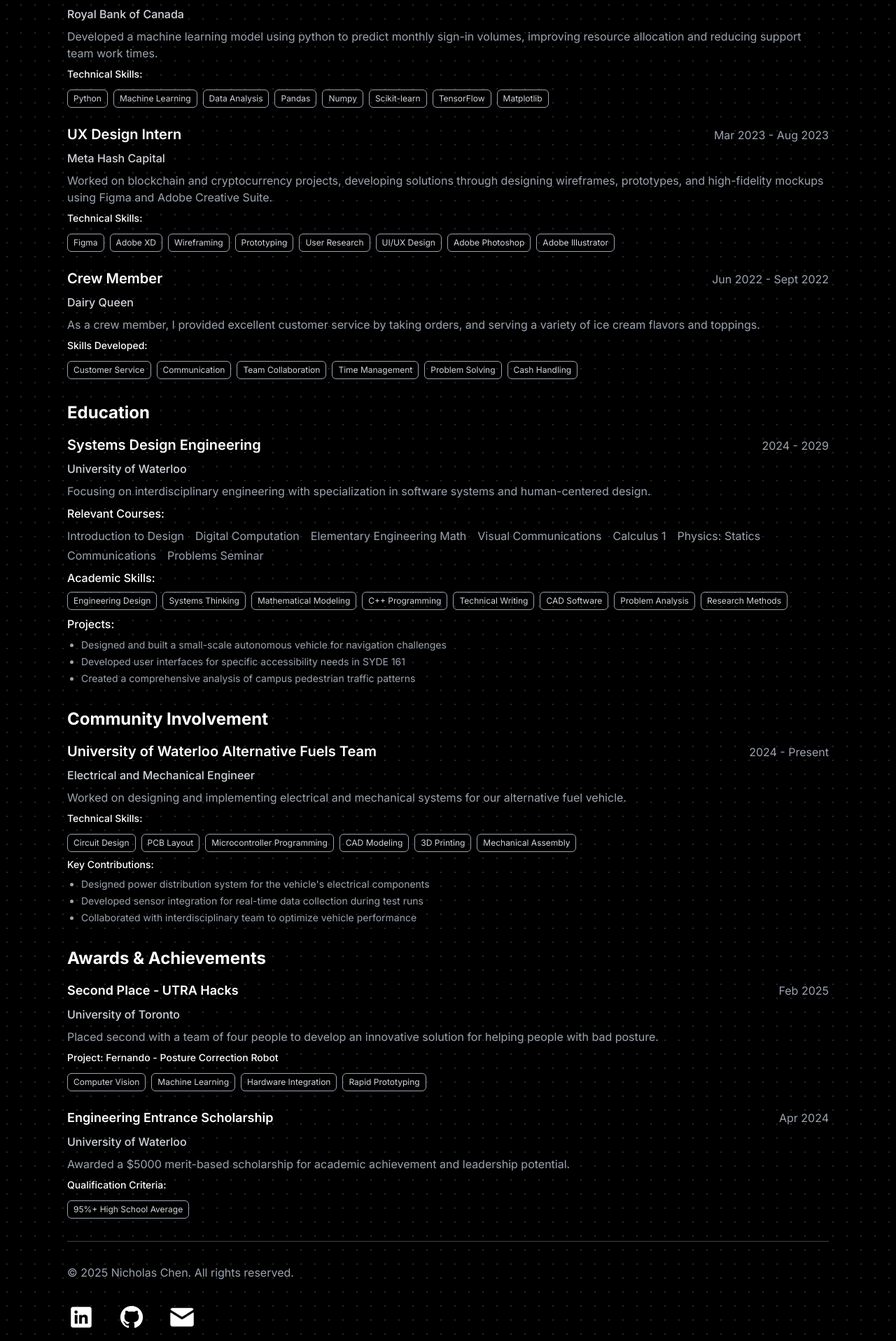
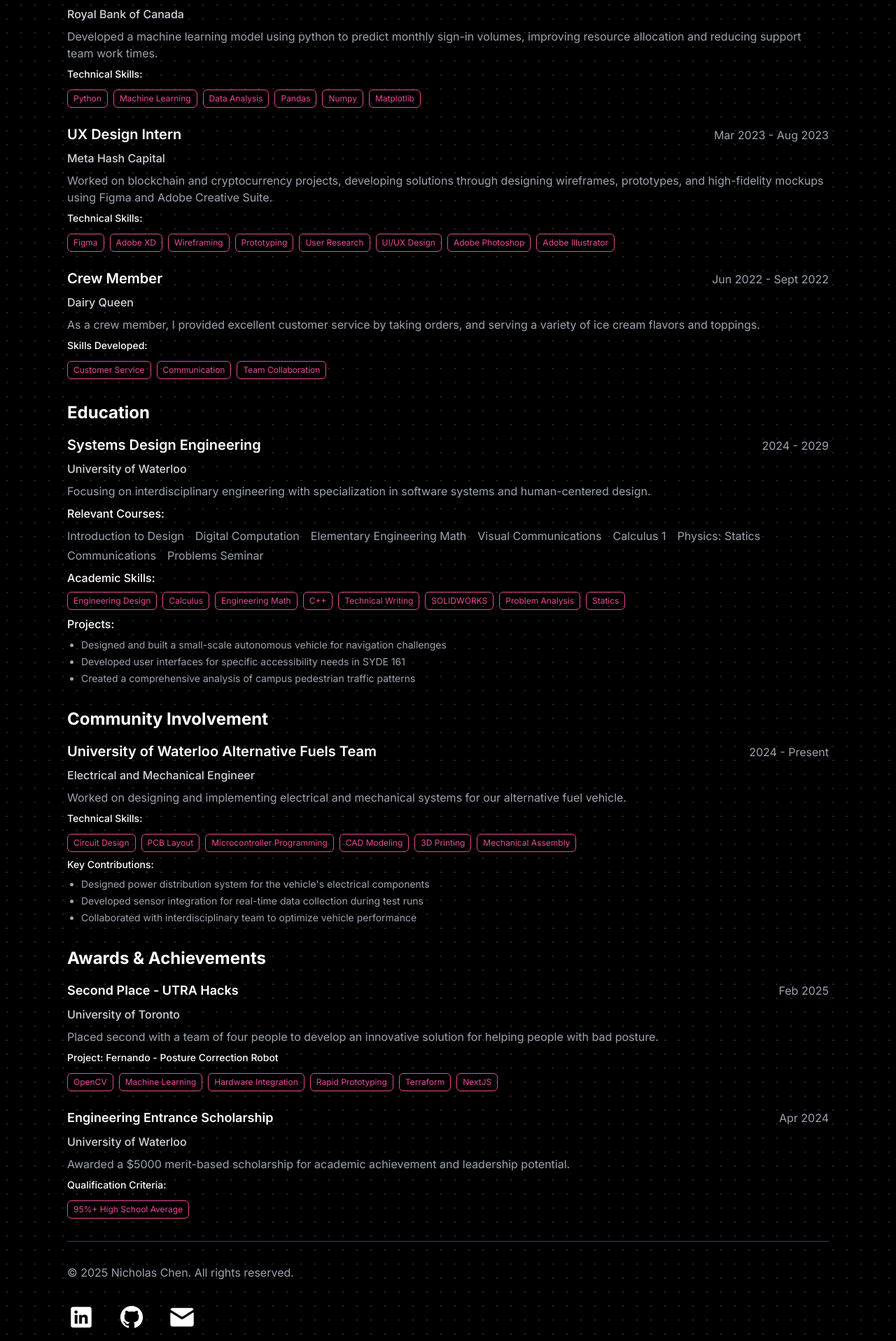
Before and after one commit to nicholaschen09/nicholas-personal-website, a Next.js app: page /about in a window 1280 px wide. Shown: the part 1083-3000 px from the top of the page at 70% size. Built offline with nearby package versions, Linux system fonts and the light colour scheme.

Commit message:
fixed about me tech skills colours

```diff
--- a/app/about/page.tsx
+++ b/app/about/page.tsx
@@ -186,28 +186,22 @@ export default function About() {
                     Technical Skills:
                   </p>
                   <div className="flex flex-wrap gap-2 mt-3">
-                    <span className="px-2 py-1 border border-gray-400 text-gray-300 rounded-md text-xs">
+                    <span className="px-2 py-1 border border-pink-500 text-pink-500 rounded-md text-xs">
                       Python
                     </span>
-                    <span className="px-2 py-1 border border-gray-400 text-gray-300 rounded-md text-xs">
+                    <span className="px-2 py-1 border border-pink-500 text-pink-500 rounded-md text-xs">
                       Machine Learning
                     </span>
-                    <span className="px-2 py-1 border border-gray-400 text-gray-300 rounded-md text-xs">
+                    <span className="px-2 py-1 border border-pink-500 text-pink-500 rounded-md text-xs">
                       Data Analysis
                     </span>
-                    <span className="px-2 py-1 border border-gray-400 text-gray-300 rounded-md text-xs">
+                    <span className="px-2 py-1 border border-pink-500 text-pink-500 rounded-md text-xs">
                       Pandas
                     </span>
-                    <span className="px-2 py-1 border border-gray-400 text-gray-300 rounded-md text-xs">
+                    <span className="px-2 py-1 border border-pink-500 text-pink-500 rounded-md text-xs">
                       Numpy
                     </span>
-                    <span className="px-2 py-1 border border-gray-400 text-gray-300 rounded-md text-xs">
-                      Scikit-learn
-                    </span>
-                    <span className="px-2 py-1 border border-gray-400 text-gray-300 rounded-md text-xs">
-                      TensorFlow
-                    </span>
-                    <span className="px-2 py-1 border border-gray-400 text-gray-300 rounded-md text-xs">
+                    <span className="px-2 py-1 border border-pink-500 text-pink-500 rounded-md text-xs">
                       Matplotlib
                     </span>
                   </div>
@@ -235,28 +229,28 @@ export default function About() {
                     Technical Skills:
                   </p>
                   <div className="flex flex-wrap gap-2 mt-3">
-                    <span className="px-2 py-1 border border-gray-400 text-gray-300 rounded-md text-xs">
+                    <span className="px-2 py-1 border border-pink-500 text-pink-500 rounded-md text-xs">
                       Figma
                     </span>
-                    <span className="px-2 py-1 border border-gray-400 text-gray-300 rounded-md text-xs">
+                    <span className="px-2 py-1 border border-pink-500 text-pink-500 rounded-md text-xs">
                       Adobe XD
                     </span>
-                    <span className="px-2 py-1 border border-gray-400 text-gray-300 rounded-md text-xs">
+                    <span className="px-2 py-1 border border-pink-500 text-pink-500 rounded-md text-xs">
                       Wireframing
                     </span>
-                    <span className="px-2 py-1 border border-gray-400 text-gray-300 rounded-md text-xs">
+                    <span className="px-2 py-1 border border-pink-500 text-pink-500 rounded-md text-xs">
                       Prototyping
                     </span>
-                    <span className="px-2 py-1 border border-gray-400 text-gray-300 rounded-md text-xs">
+                    <span className="px-2 py-1 border border-pink-500 text-pink-500 rounded-md text-xs">
                       User Research
                     </span>
-                    <span className="px-2 py-1 border border-gray-400 text-gray-300 rounded-md text-xs">
+                    <span className="px-2 py-1 border border-pink-500 text-pink-500 rounded-md text-xs">
                       UI/UX Design
                     </span>
-                    <span className="px-2 py-1 border border-gray-400 text-gray-300 rounded-md text-xs">
+                    <span className="px-2 py-1 border border-pink-500 text-pink-500 rounded-md text-xs">
                       Adobe Photoshop
                     </span>
-                    <span className="px-2 py-1 border border-gray-400 text-gray-300 rounded-md text-xs">
+                    <span className="px-2 py-1 border border-pink-500 text-pink-500 rounded-md text-xs">
                       Adobe Illustrator
                     </span>
                   </div>
@@ -284,23 +278,14 @@ export default function About() {
                     Skills Developed:
                   </p>
                   <div className="flex flex-wrap gap-2 mt-3">
-                    <span className="px-2 py-1 border border-gray-400 text-gray-300 rounded-md text-xs">
+                    <span className="px-2 py-1 border border-pink-500 text-pink-500 rounded-md text-xs">
                       Customer Service
                     </span>
-                    <span className="px-2 py-1 border border-gray-400 text-gray-300 rounded-md text-xs">
+                    <span className="px-2 py-1 border border-pink-500 text-pink-500 rounded-md text-xs">
                       Communication
                     </span>
-                    <span className="px-2 py-1 border border-gray-400 text-gray-300 rounded-md text-xs">
+                    <span className="px-2 py-1 border border-pink-500 text-pink-500 rounded-md text-xs">
                       Team Collaboration
-                    </span>
-                    <span className="px-2 py-1 border border-gray-400 text-gray-300 rounded-md text-xs">
-                      Time Management
-                    </span>
-                    <span className="px-2 py-1 border border-gray-400 text-gray-300 rounded-md text-xs">
-                      Problem Solving
-                    </span>
-                    <span className="px-2 py-1 border border-gray-400 text-gray-300 rounded-md text-xs">
-                      Cash Handling
                     </span>
                   </div>
                 </div>
@@ -353,29 +338,29 @@ export default function About() {
                   Academic Skills:
                 </h5>
                 <div className="flex flex-wrap gap-2 mt-2">
-                  <span className="px-2 py-1 border border-gray-400 text-gray-300 rounded-md text-xs">
+                  <span className="px-2 py-1 border border-pink-500 text-pink-500 rounded-md text-xs">
                     Engineering Design
                   </span>
-                  <span className="px-2 py-1 border border-gray-400 text-gray-300 rounded-md text-xs">
-                    Systems Thinking
+                  <span className="px-2 py-1 border border-pink-500 text-pink-500 rounded-md text-xs">
+                    Calculus
                   </span>
-                  <span className="px-2 py-1 border border-gray-400 text-gray-300 rounded-md text-xs">
-                    Mathematical Modeling
+                  <span className="px-2 py-1 border border-pink-500 text-pink-500 rounded-md text-xs">
+                    Engineering Math
                   </span>
-                  <span className="px-2 py-1 border border-gray-400 text-gray-300 rounded-md text-xs">
-                    C++ Programming
+                  <span className="px-2 py-1 border border-pink-500 text-pink-500 rounded-md text-xs">
+                    C++
                   </span>
-                  <span className="px-2 py-1 border border-gray-400 text-gray-300 rounded-md text-xs">
+                  <span className="px-2 py-1 border border-pink-500 text-pink-500 rounded-md text-xs">
                     Technical Writing
                   </span>
-                  <span className="px-2 py-1 border border-gray-400 text-gray-300 rounded-md text-xs">
-                    CAD Software
+                  <span className="px-2 py-1 border border-pink-500 text-pink-500 rounded-md text-xs">
+                    SOLIDWORKS
                   </span>
-                  <span className="px-2 py-1 border border-gray-400 text-gray-300 rounded-md text-xs">
+                  <span className="px-2 py-1 border border-pink-500 text-pink-500 rounded-md text-xs">
                     Problem Analysis
                   </span>
-                  <span className="px-2 py-1 border border-gray-400 text-gray-300 rounded-md text-xs">
-                    Research Methods
+                  <span className="px-2 py-1 border border-pink-500 text-pink-500 rounded-md text-xs">
+                    Statics
                   </span>
                 </div>
               </div>
@@ -430,22 +415,22 @@ export default function About() {
                     Technical Skills:
                   </p>
                   <div className="flex flex-wrap gap-2 mt-3">
-                    <span className="px-2 py-1 border border-gray-400 text-gray-300 rounded-md text-xs">
+                    <span className="px-2 py-1 border border-pink-500 text-pink-500 rounded-md text-xs">
                       Circuit Design
                     </span>
-                    <span className="px-2 py-1 border border-gray-400 text-gray-300 rounded-md text-xs">
+                    <span className="px-2 py-1 border border-pink-500 text-pink-500 rounded-md text-xs">
                       PCB Layout
                     </span>
-                    <span className="px-2 py-1 border border-gray-400 text-gray-300 rounded-md text-xs">
+                    <span className="px-2 py-1 border border-pink-500 text-pink-500 rounded-md text-xs">
                       Microcontroller Programming
                     </span>
-                    <span className="px-2 py-1 border border-gray-400 text-gray-300 rounded-md text-xs">
+                    <span className="px-2 py-1 border border-pink-500 text-pink-500 rounded-md text-xs">
                       CAD Modeling
                     </span>
-                    <span className="px-2 py-1 border border-gray-400 text-gray-300 rounded-md text-xs">
+                    <span className="px-2 py-1 border border-pink-500 text-pink-500 rounded-md text-xs">
                       3D Printing
                     </span>
-                    <span className="px-2 py-1 border border-gray-400 text-gray-300 rounded-md text-xs">
+                    <span className="px-2 py-1 border border-pink-500 text-pink-500 rounded-md text-xs">
                       Mechanical Assembly
                     </span>
                   </div>
@@ -502,17 +487,23 @@ export default function About() {
                     Project: Fernando - Posture Correction Robot
                   </p>
                   <div className="flex flex-wrap gap-2 mt-3">
-                    <span className="px-2 py-1 border border-gray-400 text-gray-300 rounded-md text-xs">
-                      Computer Vision
+                    <span className="px-2 py-1 border border-pink-500 text-pink-500 rounded-md text-xs">
+                      OpenCV
                     </span>
-                    <span className="px-2 py-1 border border-gray-400 text-gray-300 rounded-md text-xs">
+                    <span className="px-2 py-1 border border-pink-500 text-pink-500 rounded-md text-xs">
                       Machine Learning
                     </span>
-                    <span className="px-2 py-1 border border-gray-400 text-gray-300 rounded-md text-xs">
+                    <span className="px-2 py-1 border border-pink-500 text-pink-500 rounded-md text-xs">
                       Hardware Integration
                     </span>
-                    <span className="px-2 py-1 border border-gray-400 text-gray-300 rounded-md text-xs">
+                    <span className="px-2 py-1 border border-pink-500 text-pink-500 rounded-md text-xs">
                       Rapid Prototyping
+                    </span>
+                    <span className="px-2 py-1 border border-pink-500 text-pink-500 rounded-md text-xs">
+                      Terraform
+                    </span>
+                    <span className="px-2 py-1 border border-pink-500 text-pink-500 rounded-md text-xs">
+                      NextJS
                     </span>
                   </div>
                 </div>
@@ -538,7 +529,7 @@ export default function About() {
                     Qualification Criteria:
                   </p>
                   <div className="flex flex-wrap gap-2 mt-3">
-                    <span className="px-2 py-1 border border-gray-400 text-gray-300 rounded-md text-xs">
+                    <span className="px-2 py-1 border border-pink-500 text-pink-500 rounded-md text-xs">
                       95%+ High School Average
                     </span>
                   </div>
```
